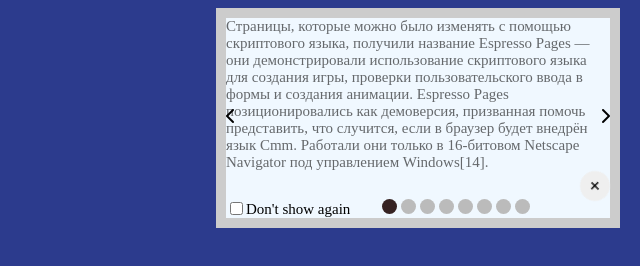
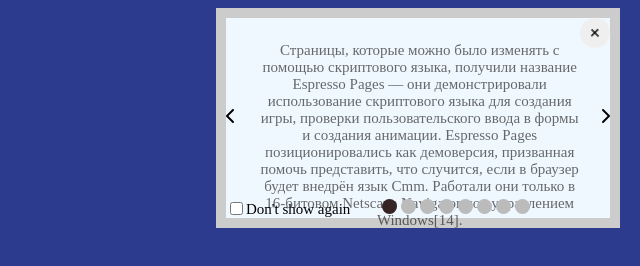
Before and after one commit to alexey-marinich/rpi-sliderr, a plain HTML site: page index.html in a window 1280 px wide. Shown: the top 266 px of the page, without its empty margins (640-1280 px from the left). Drawn offline with Linux system fonts and the light colour scheme.

Commit message:
Update style.css

```diff
--- a/style.css
+++ b/style.css
@@ -13,22 +13,11 @@
     background-color: aliceblue;
 }
 
-.mySlides {
+.ll {
     position: absolute;
-    width: 95%;
-    text-align: center;
-    top:12%;
-    left:3%;
-}
-
-.slide1 {
-    font-size: 15px;
-}
-
-.dots {
-    left:40%;
-    position: absolute;
-    bottom: 0;
+    height: 100%;
+    width: 90%;
+    left: 5%;
 }
 
 .cb {
@@ -66,6 +55,29 @@
 
 .close__btn:active{
     color: #000000;
+}
+
+.mySlides {
+    position: absolute;
+    width: 95%;
+    text-align: center;
+    top:12%;
+    left:3%;
+}
+
+.slide1 {
+    font-size: 15px;
+    position: absolute;
+    width: 95%;
+    text-align: center;
+    top:12%;
+    left:3%;
+}
+
+.dots {
+    left:40%;
+    position: absolute;
+    bottom: 0;
 }
 
 .prev {
```
